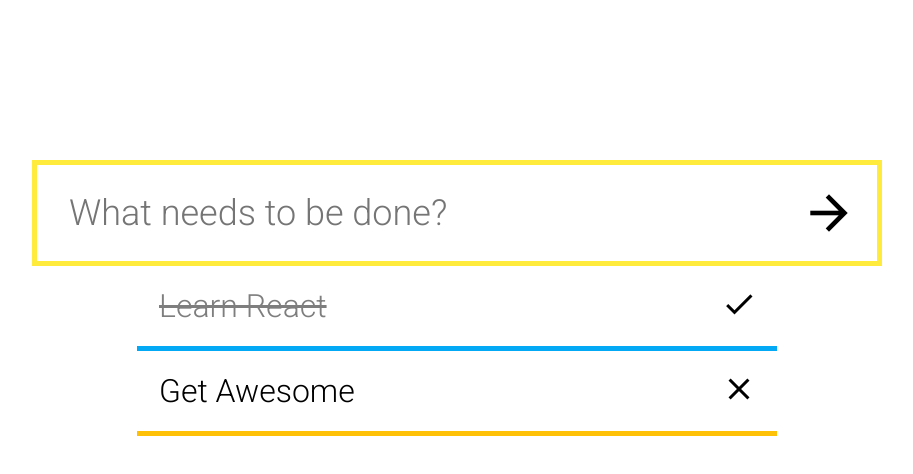
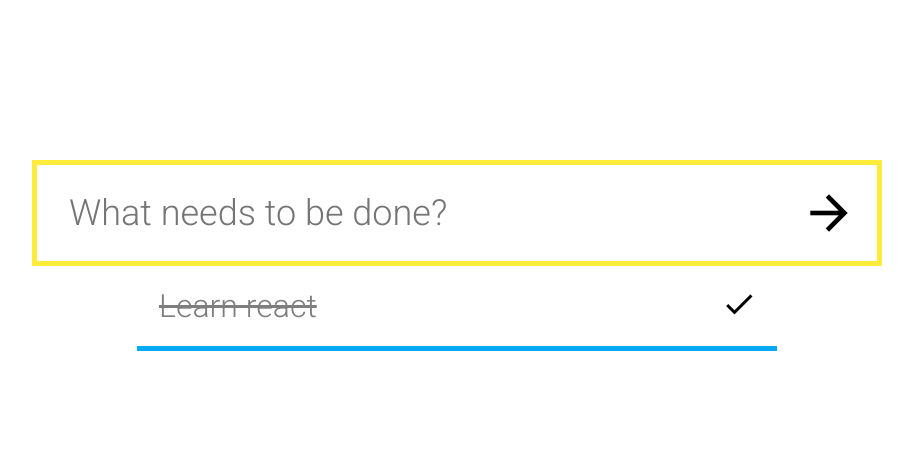
Before and after one commit to puilp0502/react-todo, a React (Create React App) app: page / in a window 1280 px wide. Shown: the top 474 px of the page, without its empty margins (183-1096 px from the left). Built offline with nearby package versions, Linux system fonts and the light colour scheme.

Commit message:
Save todo in a localStorage

```diff
--- a/src/App.js
+++ b/src/App.js
@@ -1,23 +1,35 @@
 import React, { Component } from 'react';
 import './App.css';
+
+const STORAGE_KEY = 'react-todo.App.todos';
 
 class App extends Component {
   constructor(props) {
     super(props);
-    this.state = { todos: props.todos };
     this.handleSubmit = this.handleSubmit.bind(this);
     this.handleStatusChange = this.handleStatusChange.bind(this);
-
+    this.storage = props.storage;
+    this.state = { todos: this.getStoredTodos(this.storage) };
+  }
+  getStoredTodos(storage){
+    return JSON.parse(storage.getItem(STORAGE_KEY) || '[{"text": "Learn react", "done": true}]');
+  }
+  storeTodo(storage, todos) {
+    storage.setItem(STORAGE_KEY, JSON.stringify(todos));
   }
   handleSubmit(text) {
-    this.setState((prevState, props) => (
-      { todos: prevState.todos.concat([{ text: text, done: false }]) }
-    ));
+    this.setState(function (prevState, props) {
+      let todos = prevState.todos;
+      todos.push({ text: text, done: false });
+      this.storeTodo(this.storage, todos);
+      return { todos: todos };
+    });
   }
   handleStatusChange(index, newTodo) {
     this.setState(function (prevState, props) {
       let todos = prevState.todos;
       todos[index] = newTodo;
+      this.storeTodo(this.storage, todos);
       return { todos: todos };
     });
   }
--- a/src/index.js
+++ b/src/index.js
@@ -4,9 +4,7 @@ import './index.css';
 import App from './App';
 import registerServiceWorker from './registerServiceWorker';
 
-let todos = [
-    {"text": "Get Awesome", "done": false},
-    {"text": "Learn React", "done": true}
-];
-ReactDOM.render(<App todos={todos} />, document.getElementById('root'));
+let storage = window.localStorage;
+
+ReactDOM.render(<App storage={storage} />, document.getElementById('root'));
 registerServiceWorker();
```
